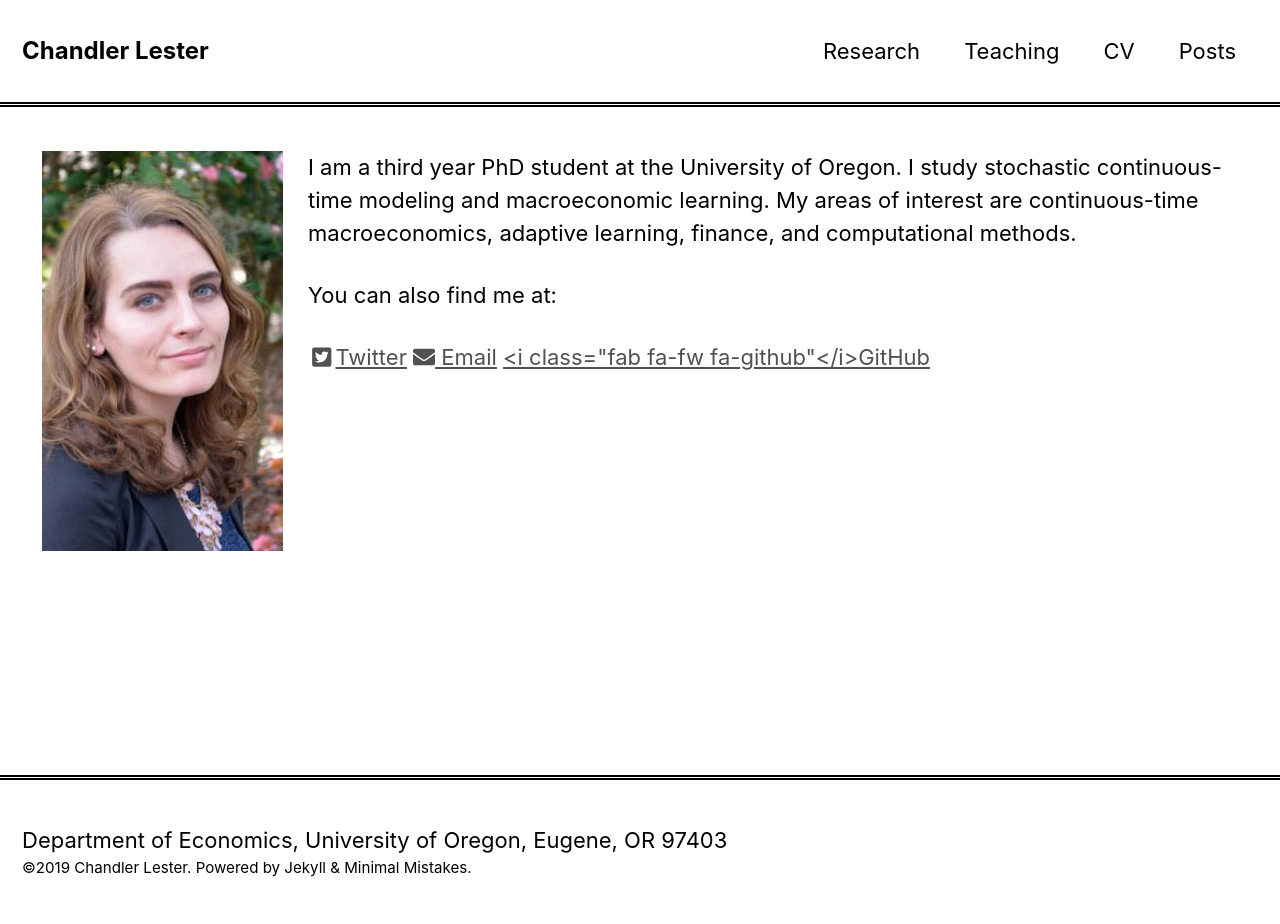
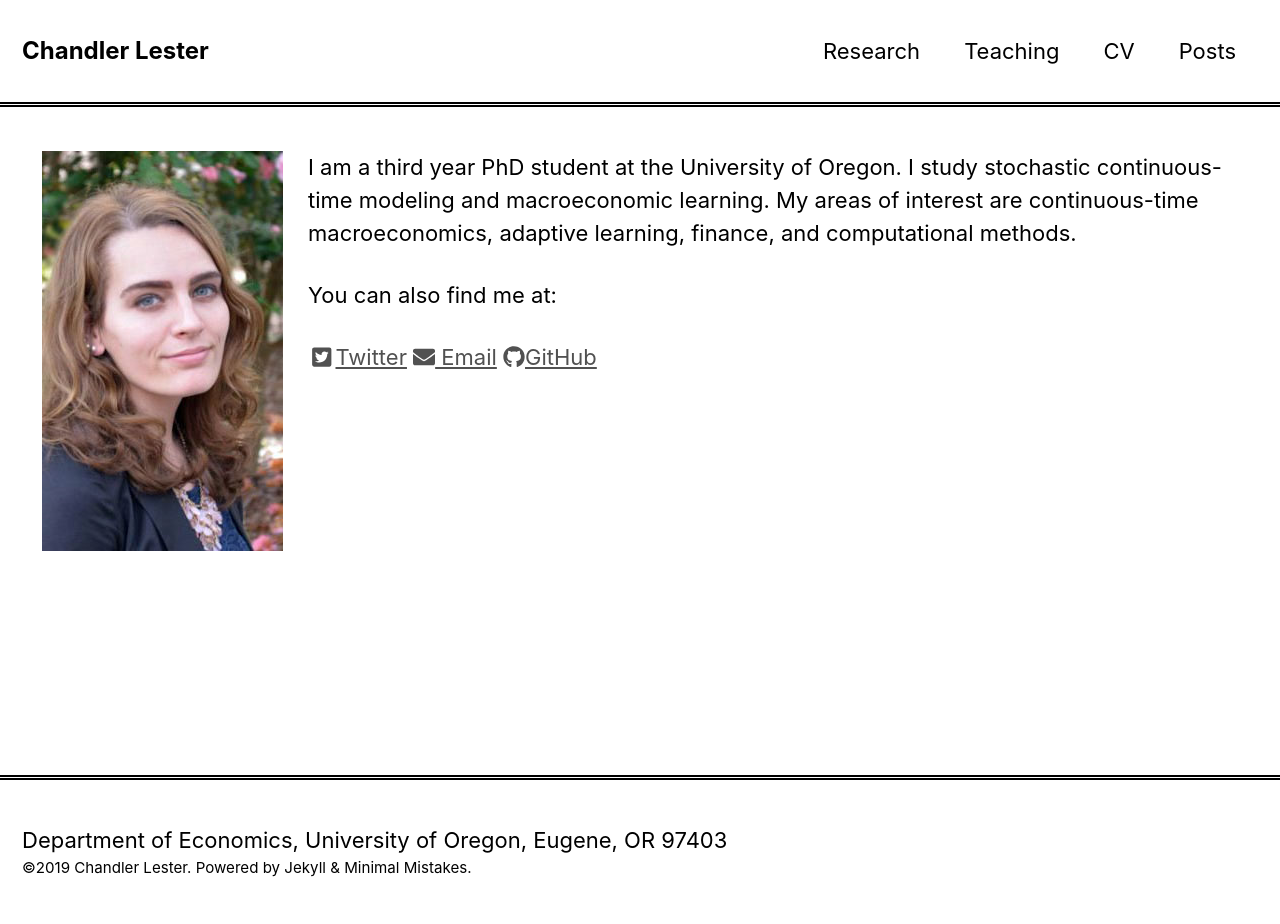
Before and after one commit to mibarnes/chandlerlester.github.io, a Jekyll site: the page built from index.md, in a window 1280 px wide. Built offline with Jekyll 4.4.1, drawn with Linux system fonts in a browser that asks for light colours; nearby versions of some CDN libraries.

Commit message:
Update index.md

```diff
--- a/index.md
+++ b/index.md
@@ -16,7 +16,7 @@
 
 <a href="mailto:clester3@uoregon.edu" target="_blank" style="color:#515151;"><i class="fa fa-envelope"></i> Email</a>
 
-<a href="https://github.com/chandlerlester" target="_blank" style="color:#515151;"><i class="fab fa-fw fa-github"</i>GitHub </a>
+<a href="https://github.com/chandlerlester" target="_blank" style="color:#515151;"><i class="fab fa-github"></i>GitHub </a>
 
 </p>
 </div>
```
